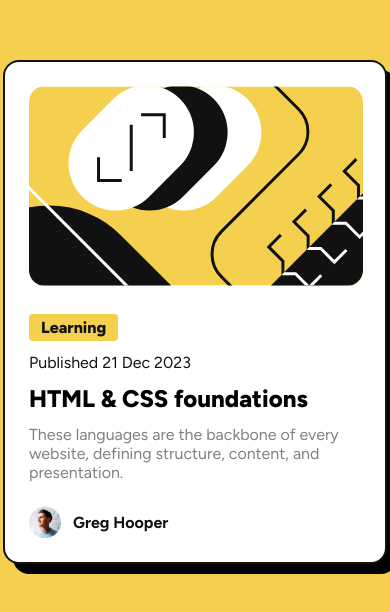
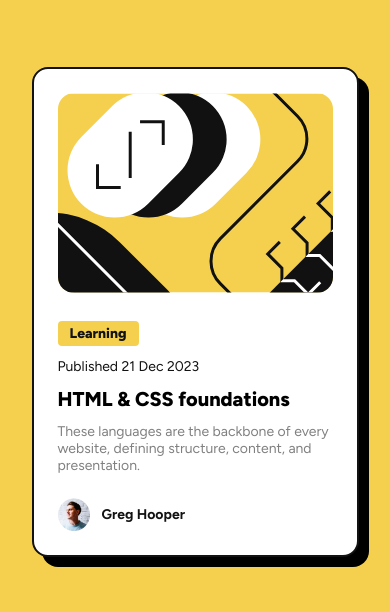
Before and after one commit to JreyIV/frontend-mentor, a plain HTML site: page challenge-2/blog-preview-card-main/index.html in a window 390 px wide. Shown: the part 110-722 px from the top of the page. Drawn offline with Linux system fonts and the light colour scheme.

Commit message:
added hover and responsive layout

```diff
--- a/challenge-2/blog-preview-card-main/index.html
+++ b/challenge-2/blog-preview-card-main/index.html
@@ -87,6 +87,18 @@
         gap: 0.75rem;
       }
 
+      .card-content a {
+        text-decoration: none;
+        color: black;
+        font-weight: var(--fw-bold);
+        font-size: 1.5rem;
+        transition: color 0.3s ease;
+      }
+
+      .card-content a:hover {
+        color: var(--clr-yellow);
+      }
+
       .info-text {
         color: var(--clr-grey);
       }
@@ -114,6 +126,27 @@
       .card-teacher p {
         font-weight: bold;
       }
+
+      @media (max-width: 768px) {
+        .card-container {
+          flex-direction: column;
+          max-width: 327px;
+        }
+
+        p {
+          font-size: 0.875rem;
+        }
+
+        .card-container a {
+          font-size: 1.25rem;
+        }
+
+        .card-image img {
+          width: 100%;
+          max-height: 200px;
+          object-fit: cover;
+        }
+      }
     </style>
   </head>
   <body>
@@ -124,7 +157,7 @@
       <div class="card-content">
         <p class="card-tag">Learning</p>
         <p>Published 21 Dec 2023</p>
-        <h1>HTML & CSS foundations</h1>
+        <a href="">HTML & CSS foundations</a>
         <p class="info-text">
           These languages are the backbone of every website, defining structure,
           content, and presentation.
```
